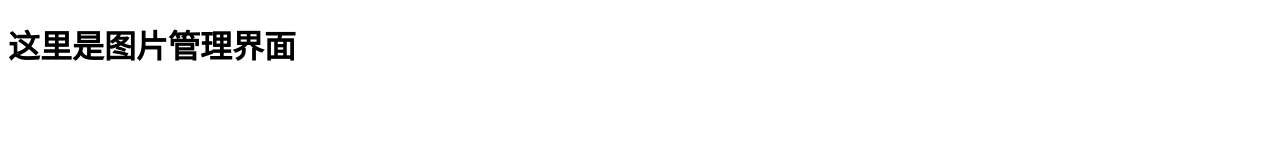
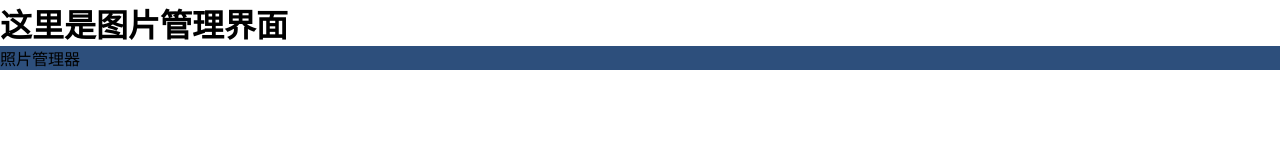
Before and after one commit to cloudsound/PicSite, a website: page manage.html in a window 1280 px wide. Drawn offline with Linux system fonts and the light colour scheme.

Commit message:
基本搭建好框架了

```diff
--- a/gulpfile.js
+++ b/gulpfile.js
@@ -27,7 +27,7 @@ gulp.task('minify-css', function() {
     .pipe(gulp.dest('dist/css'));
 });
 
-// 压缩 JavaScript
+// 校验和压缩 JavaScript
 gulp.task('js', function () {
    return gulp.src(['src/js/**/*.js','!src/js/**/*.min.js'])
       .pipe(jshint())
--- a/manage.html
+++ b/manage.html
@@ -3,8 +3,12 @@
 <head>
     <meta charset="UTF-8">
     <title>管理界面</title>
+    <link rel="stylesheet" href="dist/css/manage.css">
 </head>
 <body>
     <h1>这里是图片管理界面</h1>
+    <div class="pic-manage">
+        照片管理器
+    </div>
 </body>
 </html>
--- /dev/null
+++ b/src/js/index.js
@@ -0,0 +1 @@
+console.log("hello li feng 20150729");
--- /dev/null
+++ b/src/sass/_reset.scss
@@ -0,0 +1,4 @@
+div, body, h1, h2, h3, ul, li {
+    margin: 0;
+    padding: 0;
+}
--- /dev/null
+++ b/src/sass/_variables.scss
@@ -0,0 +1,4 @@
+//base-font-family
+$base-ff: 'Microsoft YaHei', 'SimHei', 'STHeiti', sans-serif;
+
+$banner-color:#2d4f7c;
--- /dev/null
+++ b/src/sass/index.scss
@@ -0,0 +1,12 @@
+/**
+ * variables
+ */
+@import 'variables';
+/**
+ * reset
+ */
+@import 'reset';
+/**
+ * header
+ */
+@import 'index/header';
--- /dev/null
+++ b/src/sass/index/_header.scss
@@ -0,0 +1,3 @@
+header{
+    background-color: $banner-color;
+}
--- /dev/null
+++ b/src/sass/manage.scss
@@ -0,0 +1,12 @@
+/**
+ * variables
+ */
+@import 'variables';
+/**
+ * reset
+ */
+@import 'reset';
+/**
+ * left
+ */
+@import 'manage/left';
--- /dev/null
+++ b/src/sass/manage/_left.scss
@@ -0,0 +1,4 @@
+.pic-manage{
+    background-color: $banner-color;
+    // color:#fff;
+}
```
Also changed, not shown: index.html (+5 -0 lines), README.md, dist/css/index.css (added), dist/css/manage.css (added), dist/js/index.js (added), src/css/index.css (added), src/css/manage.css (added).
